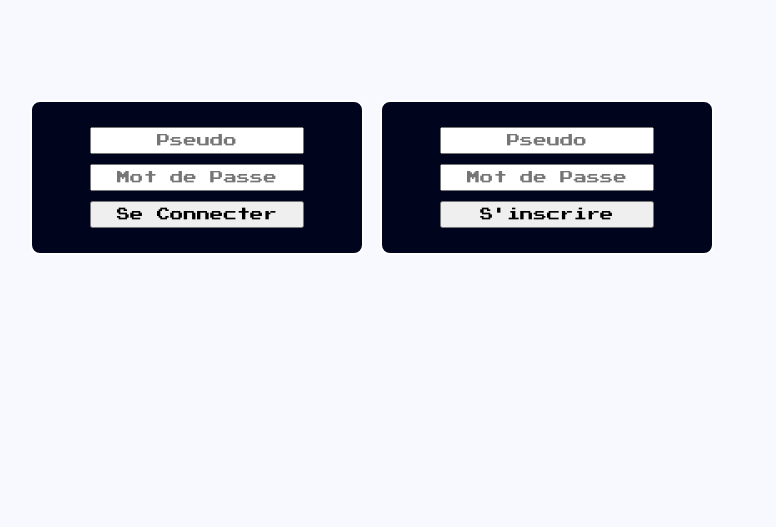
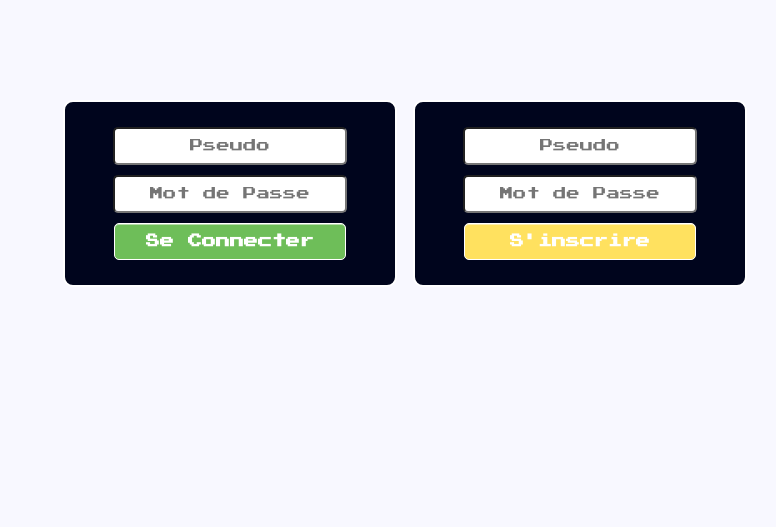
Before and after one commit to Qash/PokeLaby, a PHP site: page / in a window 1280 px wide. Shown: the part 182-709 px from the top of the page, without its empty margins (235-1011 px from the left). Run offline with PHP 8.4, Linux system fonts and the light colour scheme.

Commit message:
change form style

```diff
--- a/Styles/Css/styles.css
+++ b/Styles/Css/styles.css
@@ -46,6 +46,7 @@ body {
 .container {
 	max-width: 750px;
 	margin: 0 auto;
+	text-align: center;
 }
 
 .container form {
@@ -66,7 +67,30 @@ body {
 	margin: 0 auto;
 	margin-top: 10px;
 	margin-bottom: 10px;
-	padding: 5px;
+	padding: 10px 15px 11px !important;
+	border-radius: 5px;
+	-moz-border-radius: 5px;
+	-webkit-border-radius: 5px;
 	box-sizing: content-box;
 	font-family: "PressStart";
 }
+
+.input-login, .input-register {
+	font-weight: bold;
+	color: #ffffff;
+	cursor: pointer;
+	box-shadow: 0 1px 0 rgba(255, 255, 255, 0.5) inset;
+	-moz-box-shadow: 0 1px 0 rgba(255, 255, 255, 0.5) inset;
+	-webkit-box-shadow: 0 1px 0 rgba(255, 255, 255, 0.5) inset;
+	width: auto;
+	font-size: 14px;
+	border: 1px solid white;
+}
+
+.input-login {
+	background-color: #6EBE59;
+}
+
+.input-register {
+	background-color: #FFE15F;
+}
--- a/index.php
+++ b/index.php
@@ -25,13 +25,13 @@ include('include/connexion.inc.php');
 
 				<input type="text" placeholder="Pseudo" name="login_pseudo" required>
 				<input type="password" name="login_password" placeholder="Mot de Passe" required>
-				<input type="submit" value="Se Connecter" name="login">
+				<input type="submit" value="Se Connecter" name="login" class="input-login">
 			</form>
 			<form action="" method="post" id="inscription" class="register">
 
 				<input type="text" placeholder="Pseudo" name="register_pseudo">
 				<input type="password" placeholder="Mot de Passe" name="register_password">
-				<input type="submit" value="S'inscrire" name="register">
+				<input type="submit" value="S'inscrire" name="register" class="input-register">
 			</form>
 
 			<div class="erreur">
```
